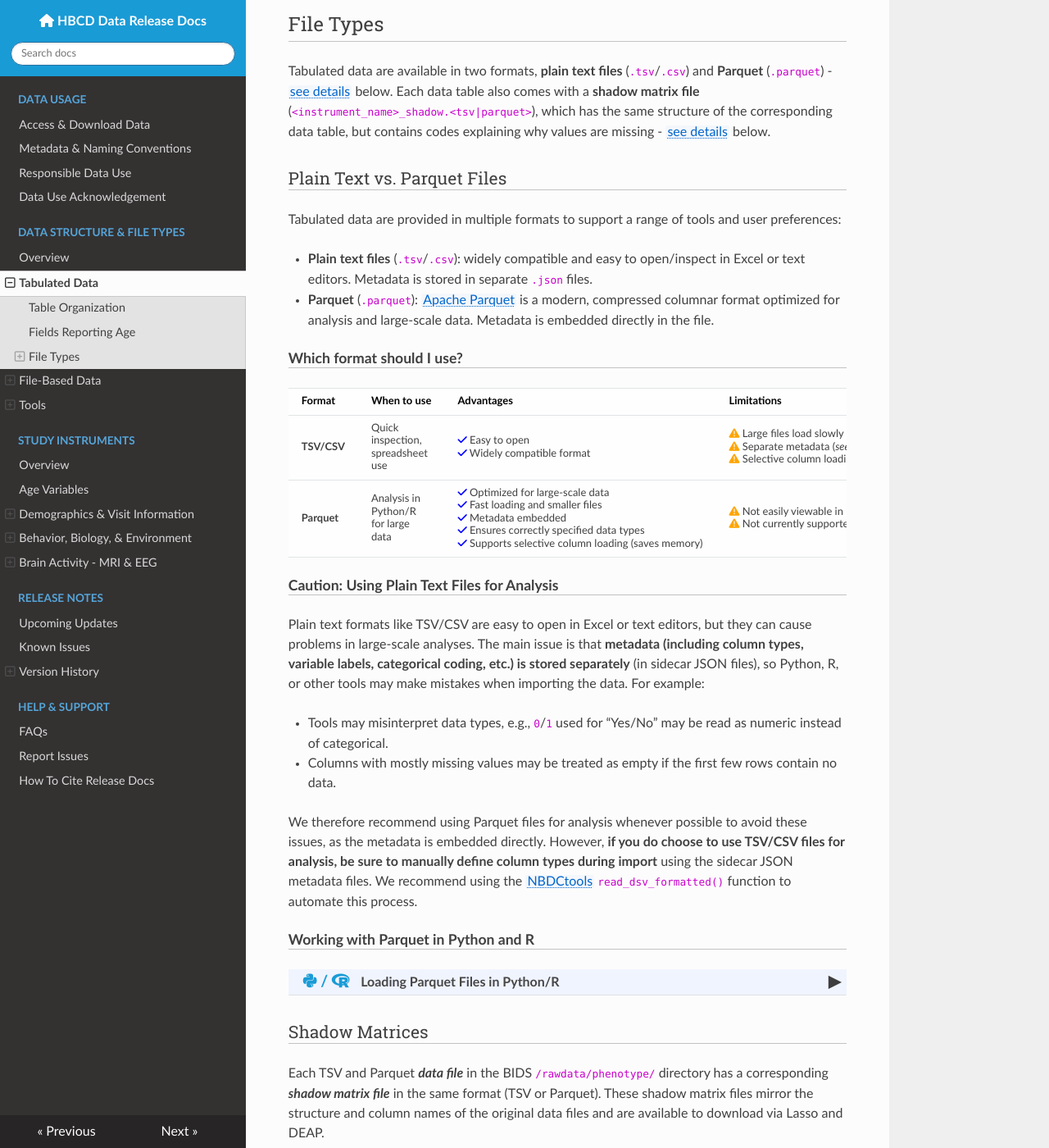
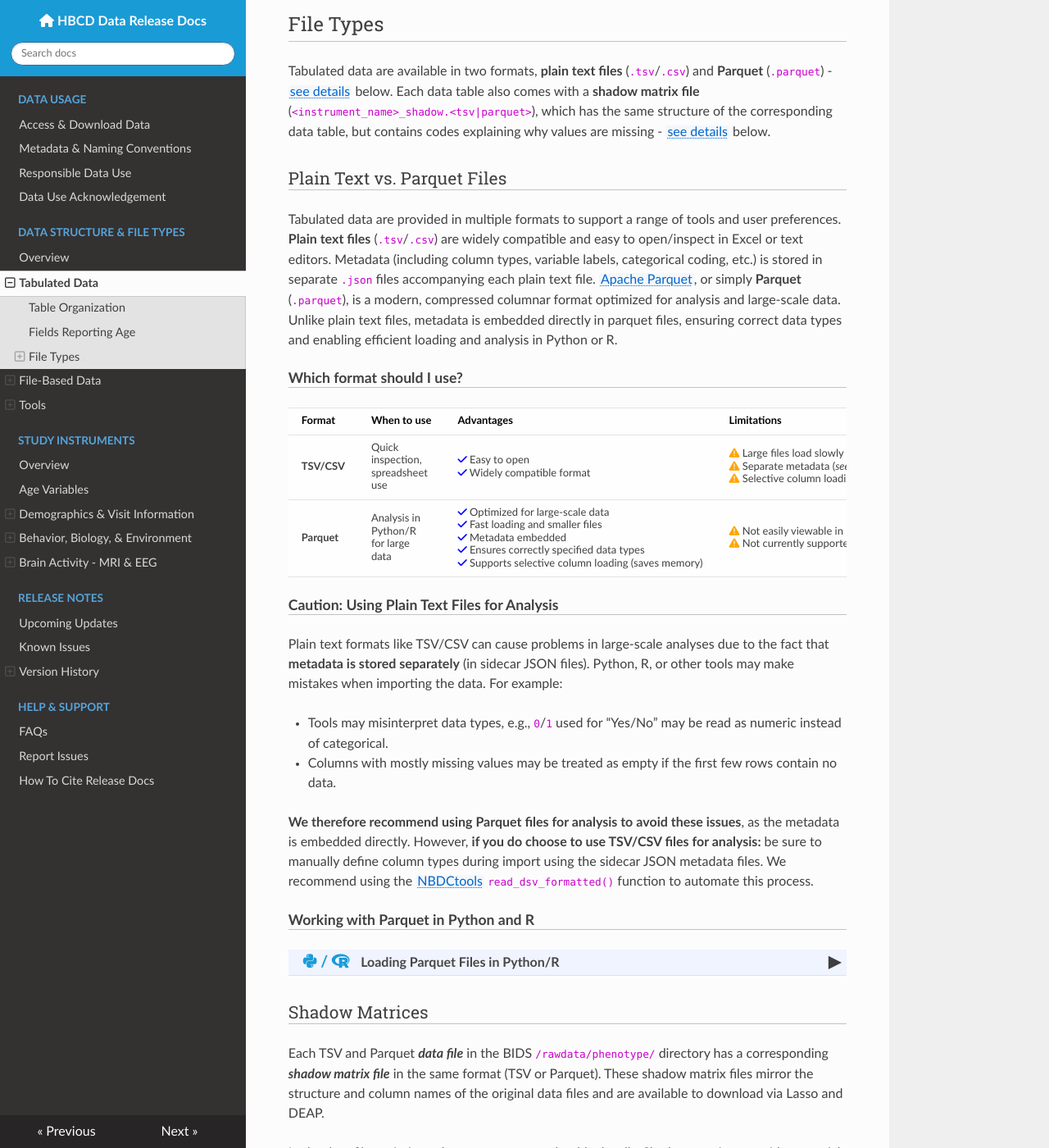
Before and after one commit to nbdc-datahub/hbcd-docs, an MkDocs documentation site: the page built from docs/datacuration/phenotypes.md, in a window 1280 px wide and 1400 px high, scrolled down 1242 px. Shown: the whole window at 82% size. Built offline with MkDocs 1.6.1, drawn with Linux system fonts in a browser that asks for light colours; nearby versions of some CDN libraries.

Commit message:
further polish and fix broken link

```diff
--- a/docs/datacuration/phenotypes.md
+++ b/docs/datacuration/phenotypes.md
@@ -62,10 +62,7 @@ Tabulated data are available in two formats, **plain text files** (`.tsv`/`.csv`
 
 ### Plain Text vs. Parquet Files
 
-Tabulated data are provided in multiple formats to support a range of tools and user preferences:
-
- - **Plain text files** (`.tsv`/`.csv`): widely compatible and easy to open/inspect in Excel or text editors. Metadata is stored in separate `.json` files.
- - **Parquet** (`.parquet`): [Apache Parquet](https://parquet.apache.org/) is a modern, compressed columnar format optimized for analysis and large-scale data. Metadata is embedded directly in the file.
+Tabulated data are provided in multiple formats to support a range of tools and user preferences. **Plain text files** (`.tsv`/`.csv`) are widely compatible and easy to open/inspect in Excel or text editors. Metadata (including column types, variable labels, categorical coding, etc.) is stored in separate `.json` files accompanying each plain text file. [Apache Parquet](https://parquet.apache.org/), or simply **Parquet** (`.parquet`), is a modern, compressed columnar format optimized for analysis and large-scale data. Unlike plain text files, metadata is embedded directly in parquet files, ensuring correct data types and enabling efficient loading and analysis in Python or R.
 
 #### Which format should I use?
 
@@ -88,7 +85,7 @@ Tabulated data are provided in multiple formats to support a range of tools and
       </td>
       <td>
         <i style="color: #ffa500;" class="fas fa-exclamation-triangle"></i> Large files load slowly<br>
-        <i style="color: #ffa500;" class="fas fa-exclamation-triangle"></i> Separate metadata (<i>see <a href="#user-warning-using-plain-text-files-for-analysis">user warning</a></i>)<br>
+        <i style="color: #ffa500;" class="fas fa-exclamation-triangle"></i> Separate metadata (<i>see <a href="#caution-using-plain-text-files-for-analysis">Caution</a> below</i>)<br>
         <i style="color: #ffa500;" class="fas fa-exclamation-triangle"></i> Selective column loading not supported
       </td>
     </tr>
@@ -112,12 +109,12 @@ Tabulated data are provided in multiple formats to support a range of tools and
 
 #### Caution: Using Plain Text Files for Analysis
 
-Plain text formats like TSV/CSV are easy to open in Excel or text editors, but they can cause problems in large-scale analyses. The main issue is that **metadata (including column types, variable labels, categorical coding, etc.) is stored separately** (in sidecar JSON files), so Python, R, or other tools may make mistakes when importing the data. For example:
+Plain text formats like TSV/CSV can cause problems in large-scale analyses due to the fact that **metadata is stored separately** (in sidecar JSON files). Python, R, or other tools may make mistakes when importing the data. For example:
 
 - Tools may misinterpret data types, e.g., `0`/`1` used for “Yes/No” may be read as numeric instead of categorical.
 - Columns with mostly missing values may be treated as empty if the first few rows contain no data.
 
-We therefore recommend using Parquet files for analysis whenever possible to avoid these issues, as the metadata is embedded directly. However, **if you do choose to use TSV/CSV files for analysis, be sure to manually define column types during import** using the sidecar JSON metadata files. We recommend using the [NBDCtools](recprograms.md#tabulated-data) `read_dsv_formatted()` function to automate this process.
+**We therefore recommend using Parquet files for analysis to avoid these issues**, as the metadata is embedded directly. However, **if you do choose to use TSV/CSV files for analysis:** be sure to manually define column types during import using the sidecar JSON metadata files. We recommend using the [NBDCtools](recprograms.md#tabulated-data) `read_dsv_formatted()` function to automate this process.
 
 #### Working with Parquet in Python and R
 <p>
```
